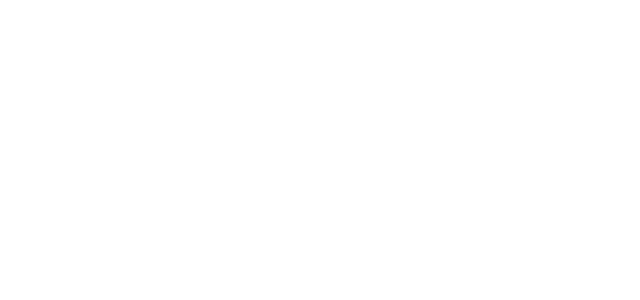
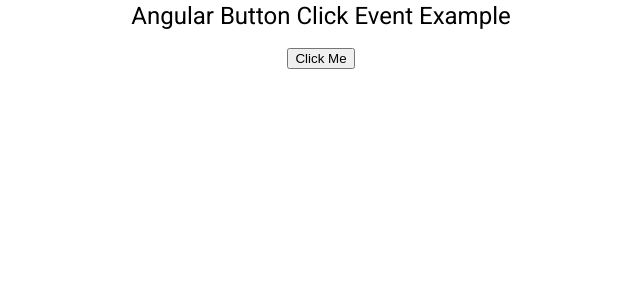
Before and after one commit to EanPistorius/angular, an Angular app: page / in a window 1280 px wide. Shown: the top 300 px of the page, without its empty margins (319-959 px from the left). Built offline with nearby package versions, Linux system fonts and the light colour scheme.

Commit message:
Revert "login page changes"
This reverts commit 4dc74cf71c6241608c04436aa08b641feb2387d8.

```diff
--- a/src/app/app-routing.module.ts
+++ b/src/app/app-routing.module.ts
@@ -1,10 +1,7 @@
 import { NgModule } from '@angular/core';
 import { Routes, RouterModule } from '@angular/router';
-import { LoginComponent } from './login/login.component';
 
-const routes: Routes = [
-  {path:'', component:LoginComponent}
-];
+const routes: Routes = [];
 
 @NgModule({
   imports: [RouterModule.forRoot(routes)],
--- a/src/app/app.component.html
+++ b/src/app/app.component.html
@@ -1,9 +1,9 @@
 <div style="text-align:center">
   <h1>
-     Upload file
+     Angular Button Click Event Example
   </h1>
   <button  (click)="clickEvent()" >
-  browse</button>
+  Click Me</button>
   <h2>{{msg}}</h2>
 </div>
 <router-outlet></router-outlet>
--- a/src/app/login/login.component.html
+++ b/src/app/login/login.component.html
@@ -1,14 +1 @@
-<div style="text-align:center">
-  <mat-card>
-    <form>
-      <mat-form-field>
-        <input matInput placeholder="username">
-      </mat-form-field>
-
-      <mat-form-field>
-        <input matInput type="password" placeholder="password">
-      </mat-form-field>
-    </form>
-
-  </mat-card>
-</div>
+<p>login works!</p>
```
Also changed, not shown: src/app/app.module.ts (+3 -13 lines).
